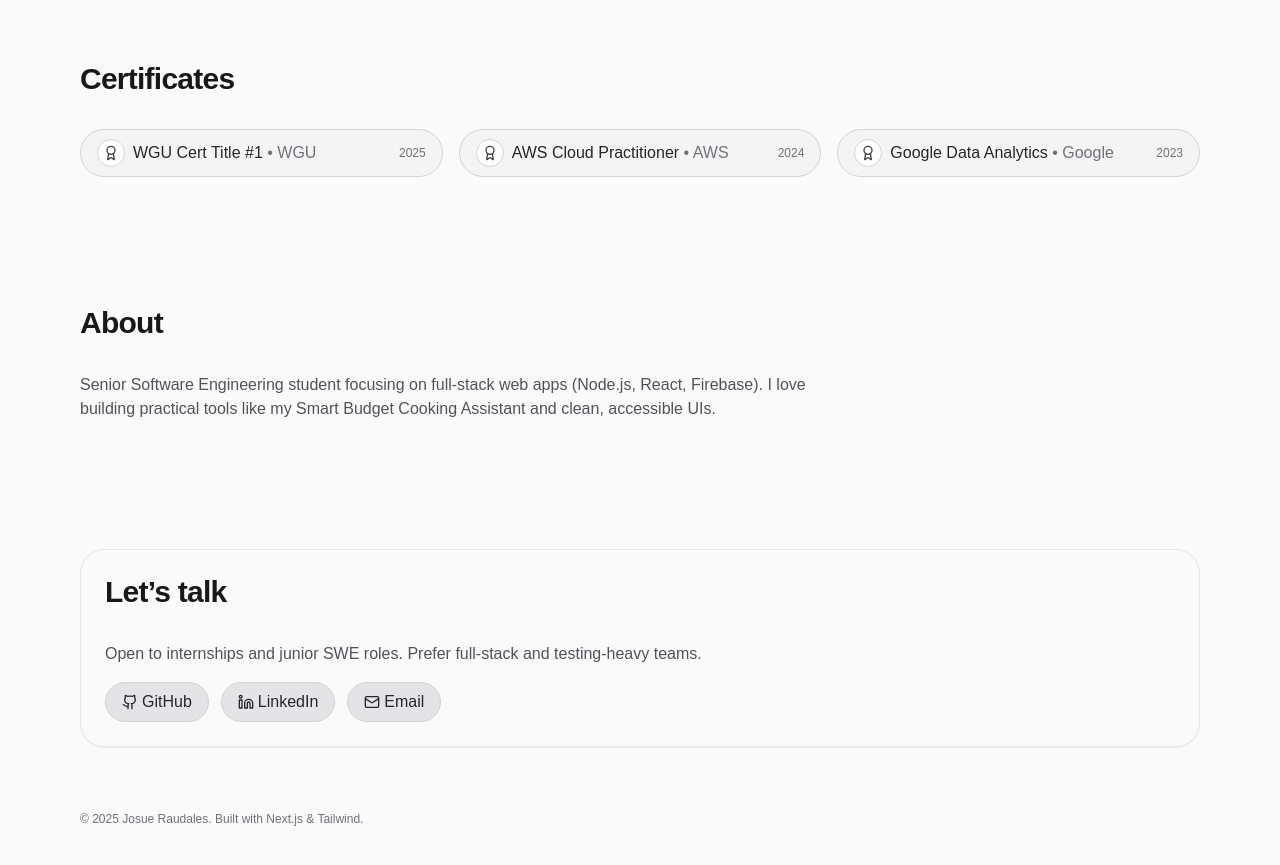
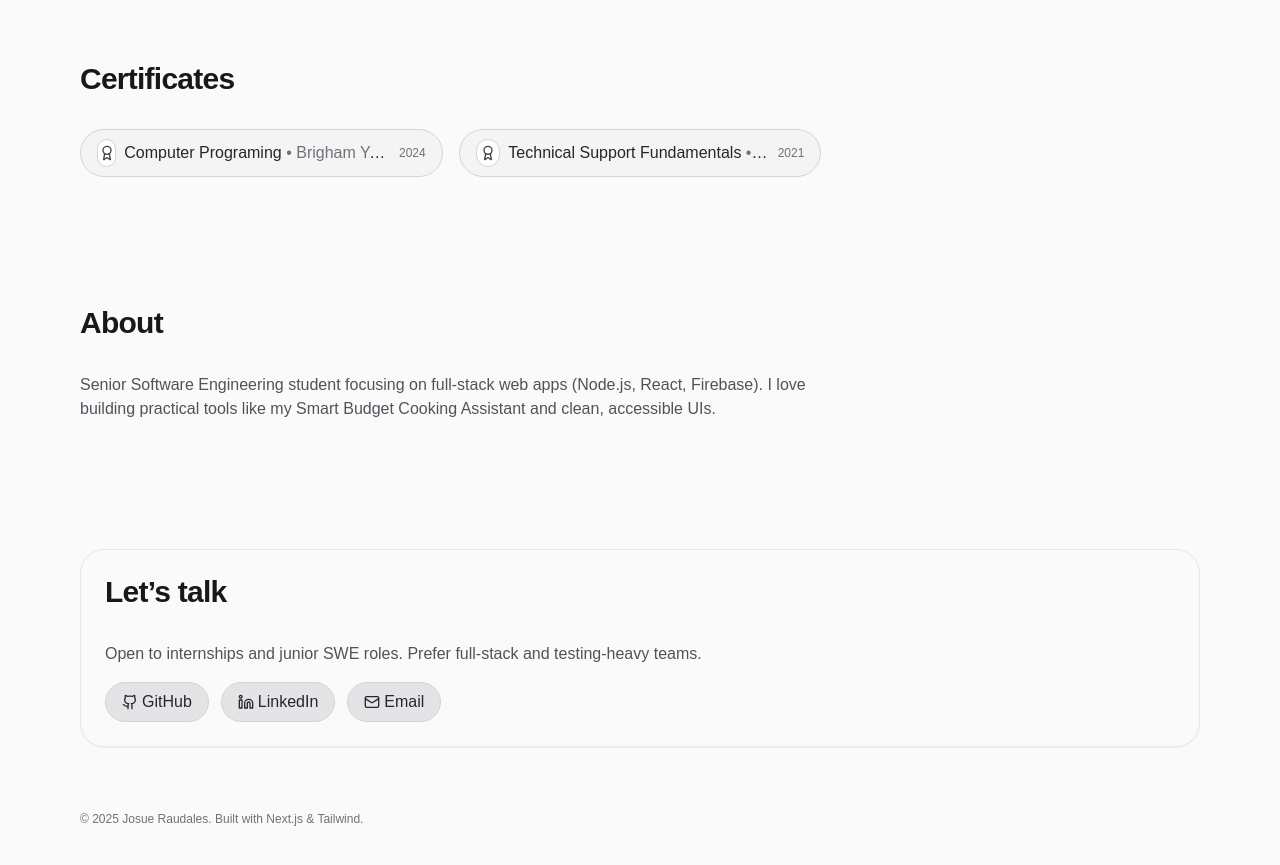
Before and after one commit to gerardjosraudale/portfolio, a Next.js app: page / in a window 1280 px wide. Shown: the part 1740-2605 px from the top of the page. Built offline with nearby package versions, Linux system fonts and the light colour scheme.

Commit message:
Certificates

```diff
--- a/src/data/certs.ts
+++ b/src/data/certs.ts
@@ -1,5 +1,4 @@
 export const CERTS = [
-{ name: "WGU Cert Title #1", org: "WGU", year: "2025", link: "#" },
-{ name: "AWS Cloud Practitioner", org: "AWS", year: "2024", link: "#" },
-{ name: "Google Data Analytics", org: "Google", year: "2023", link: "#" },
+{ name: "Computer Programing", org: "Brigham Young University-Idaho", year: "2024", link: "https://www.michaelsutter.com/ediploma?fn=diplomastatuscheck&key=02000000c10289ca2297a9d84ac44b3a09a92732d2a8a12627c9d909abf6acf85501775f997de0a3d64cdece12eecacbecd377ad1ff66d0074a59cbb94cbad1c8faadf39" },
+{ name: "Technical Support Fundamentals", org: "Google", year: "2021", link: "https://www.coursera.org/account/accomplishments/verify/PZA28BM547SN" },
 ];
--- a/src/data/projects.ts
+++ b/src/data/projects.ts
@@ -23,7 +23,7 @@ export const PROJECTS: Project[] = [
     title: "Resume ↔ JD Matcher (AI)",
     desc: "NLP + embeddings to score fit, highlight gaps, and draft tailored bullets.",
     tags: ["FastAPI", "NLP", "Embeddings"],
-    repo: "https://github.com/gerardjosraudale",
+    repo: "https://github.com/gerardjosraudale/resume-jd-matcher",
   },
   {
     title: "Portfolio Website",
```
